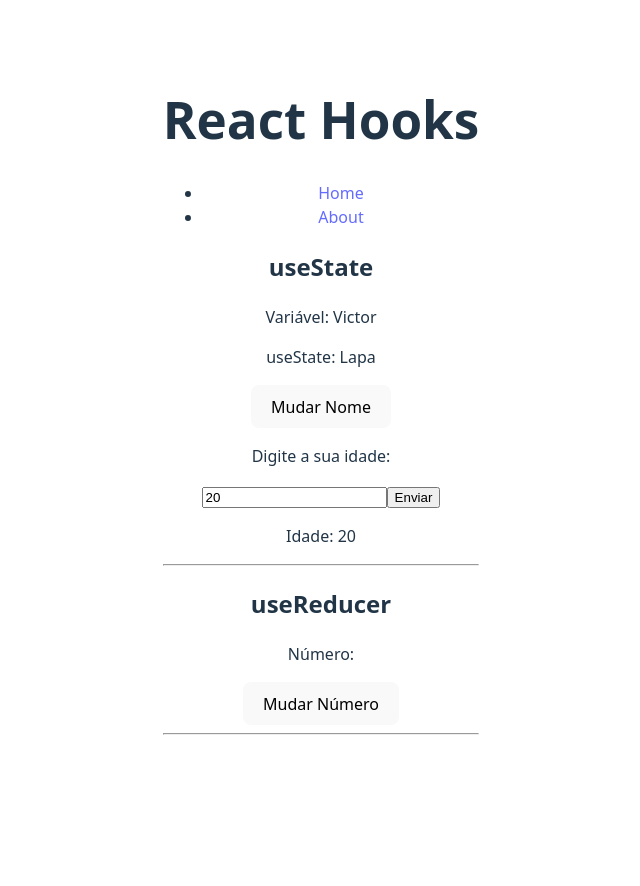
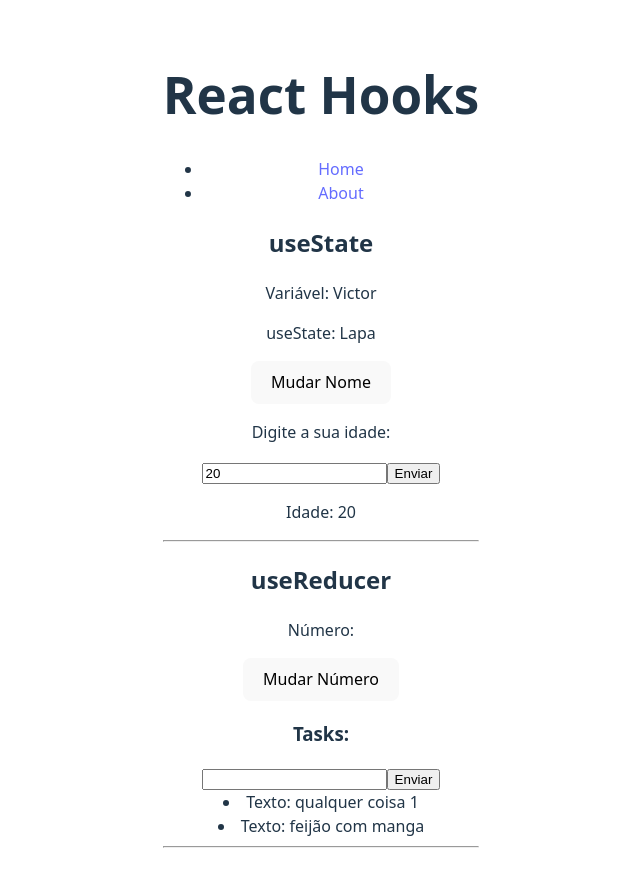
Before and after one commit to VictorLapaDev/React-Course-Matheus-Battiti, a React (Vite) app in the folder 11-Hooks/HooksReact/: page / in a window 1280 px wide. Shown: the whole page, without its empty margins (319-959 px from the left). Before the commit the page ends 800 px from the top, so only its background shows below. Built offline with nearby package versions, Linux system fonts and the light colour scheme.

Commit message:
feat: aprendendo useReducer com varias actions diferentes

```diff
--- a/11-Hooks/HooksReact/src/components/HookUseReducer.jsx
+++ b/11-Hooks/HooksReact/src/components/HookUseReducer.jsx
@@ -1,4 +1,4 @@
-import { useReducer } from 'react'
+import { useReducer, useState } from 'react'
 
 const HookUseReducer = () => {
 
@@ -13,11 +13,61 @@ const HookUseReducer = () => {
         return Math.random(state)
     })
 
+    // 2 - useReducer com actions
+    const initialTasks = [
+        {id: 1, texto: "qualquer coisa 1"},
+        {id: 2, texto: "feijão com manga"}
+    ]
+
+    const tasksReducer = (state, action) => {
+        switch(action.type){
+            case "ADD": {
+
+                const newTask = {
+                    id: Math.random(),
+                    text: taskText
+            };
+
+
+            setTaskText("");
+
+            return [...state, newTask];
+        }
+            case "DELETE":{
+                return state.filter((tasks) => tasks.id !== action.id)
+            }
+            default:{
+                return state;
+            }
+        }
+    }
+
+    const [taskText, setTaskText] = useState("");
+    const [tasks, dispatchTasks] = useReducer(tasksReducer, initialTasks);
+
+    const handleSubmit = (e) => {
+        e.preventDefault();
+
+        dispatchTasks({type: "ADD"})
+    }
+
+    const removeTask = (id) => {
+        dispatchTasks({type: "DELETE", id})
+    }
+
   return (
     <div>
         <h2>useReducer</h2>
         <p>Número: {number}</p>
         <button onClick={dispatch}>Mudar Número</button>
+        <h3>Tasks:</h3>
+        <form onSubmit={handleSubmit}>
+            <input type="text" value={taskText} onChange={(e) => setTaskText(e.target.value)}/>
+            <input type="submit" value="Enviar"/>
+        </form>
+        {tasks.map((tasks) => (
+            <li onDoubleClick={() => removeTask(tasks.id)} key={tasks.id}>Texto: {tasks.texto}</li>
+        ))}
         <hr />
     </div>
   )
```
